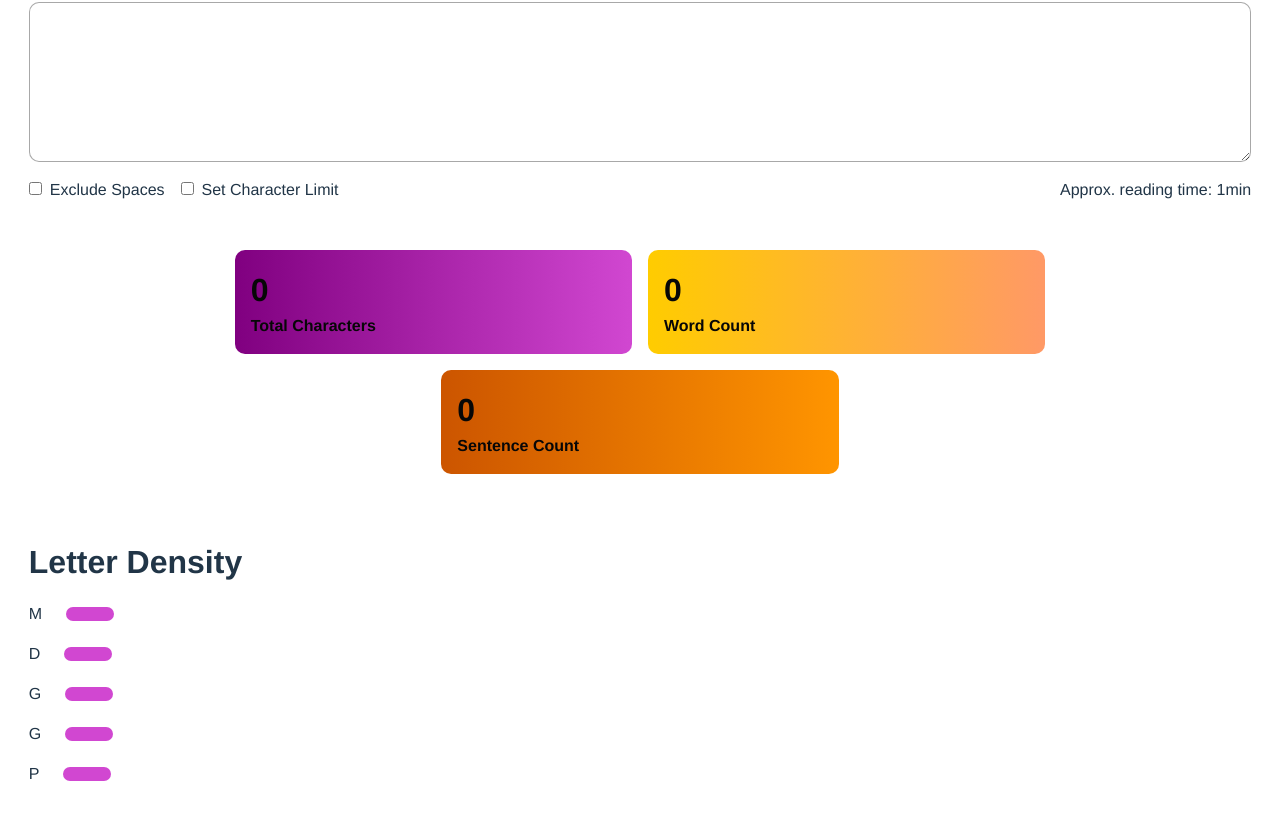
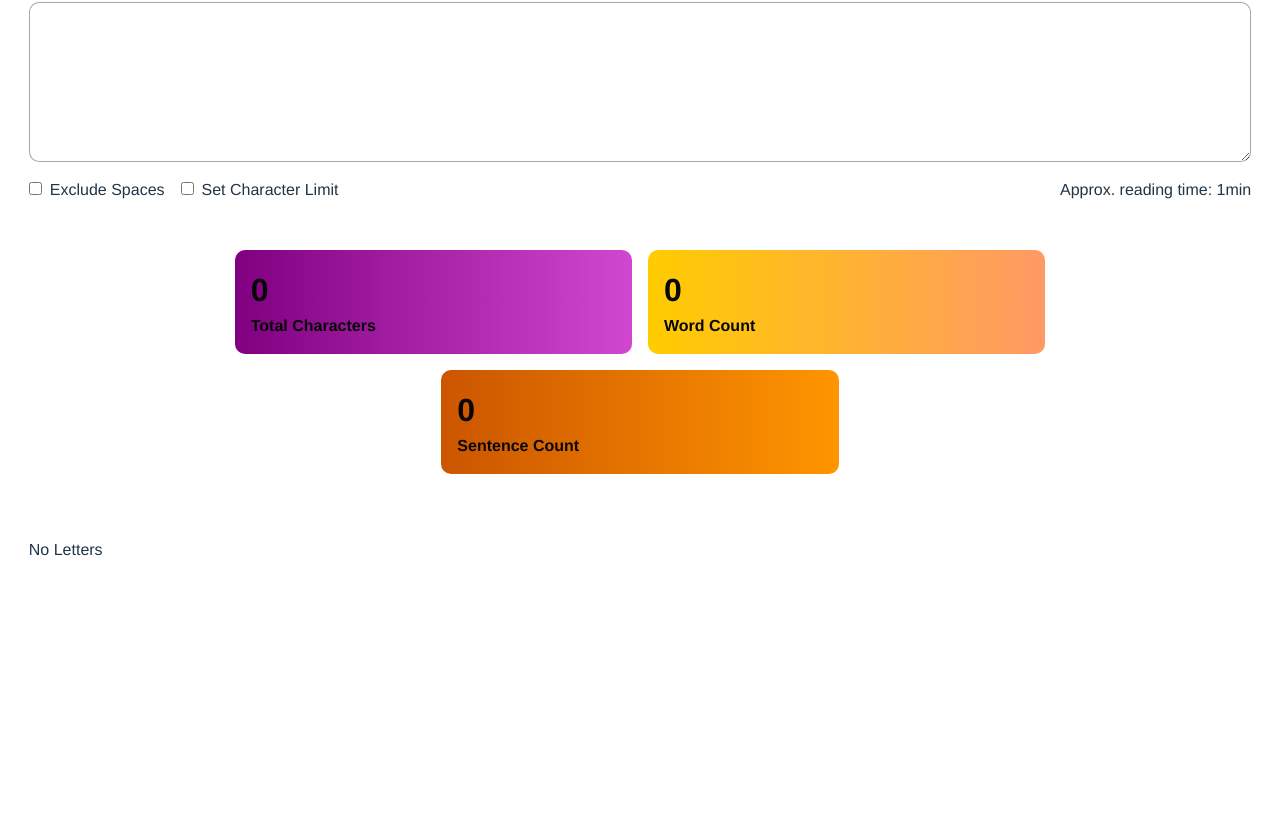
Before and after one commit to MgsSlayer/Character-counter, a React (Vite) app in the folder character-counter/: page / in a window 1280 px wide. Shown: the part 211-1026 px from the top of the page. After the commit the page ends 802 px from the top, so only its background shows below. Built offline with nearby package versions, Linux system fonts and the light colour scheme.

Commit message:
letter density logic working

```diff
--- a/character-counter/src/App.jsx
+++ b/character-counter/src/App.jsx
@@ -18,7 +18,7 @@ function App() {
     const words = text.trim().split(/\s+/).filter(word => word.length > 0).length;
     const sentences = text.split(/[.!?]+/).filter(sentence => sentence.trim().length > 0).length;
 
-    // const charDensity =
+    // const letterFrequency =
 
     const limited = charCount > characterLimit? "limit exceeded" : charCount;
 
@@ -32,7 +32,7 @@ function App() {
   <Cards colorClass="yellow" count={words} value="Word Count"/>
   <Cards colorClass="orange" count={sentences} value="Sentence Count"/>
   </div>
-  <Density/>
+  <Density text={text}/>
   </>
  )
 }
--- a/character-counter/src/Density.jsx
+++ b/character-counter/src/Density.jsx
@@ -1,22 +1,41 @@
-function Density(){
+function Density({ text }){
+
+    const letterFrequency = text
+    .toLowerCase()
+    .split("")
+    .filter(char => char
+    .match(/[a-z]/))
+    .reduce((acc, char) => {
+        acc[char] = (acc[char] || 0) + 1;
+        return acc;
+    }, {});
+
+    const letterDensityDisplay = Object.entries(letterFrequency)
+    .map(([letter, count])=> `${letter.toUpperCase()} ${count}`).join(", ");
+
+
     return(
-        <div className="details">
-            <h1>Letter Density</h1>
-            <div className="density">
-            <p>M</p><div className="outer"><div className="inner"></div></div>
-            </div>
-            <div className="density">
-            <p>D</p><div className="outer"><div className="inner"></div></div>
-            </div>
-            <div className="density">
-            <p>G</p><div className="outer"><div className="inner"></div></div>
-            </div> <div className="density">
-            <p>G</p><div className="outer"><div className="inner"></div></div>
-            </div> <div className="density">
-            <p>P</p><div className="outer"><div className="inner"></div></div>
-            </div>
-        </div>
+     <>
+     <p>{letterDensityDisplay || "No Letters"}</p>
+     </>
     );
-}
+};
 
 export default Density;
+
+ // <div className="details">
+        //     <h1>Letter Density</h1>
+        //     <div className="density">
+        //     <p>M</p><div className="outer"><div className="inner"></div></div>
+        //     </div>
+        //     <div className="density">
+        //     <p>D</p><div className="outer"><div className="inner"></div></div>
+        //     </div>
+        //     <div className="density">
+        //     <p>G</p><div className="outer"><div className="inner"></div></div>
+        //     </div> <div className="density">
+        //     <p>G</p><div className="outer"><div className="inner"></div></div>
+        //     </div> <div className="density">
+        //     <p>P</p><div className="outer"><div className="inner"></div></div>
+        //     </div>
+        // </div>
```
